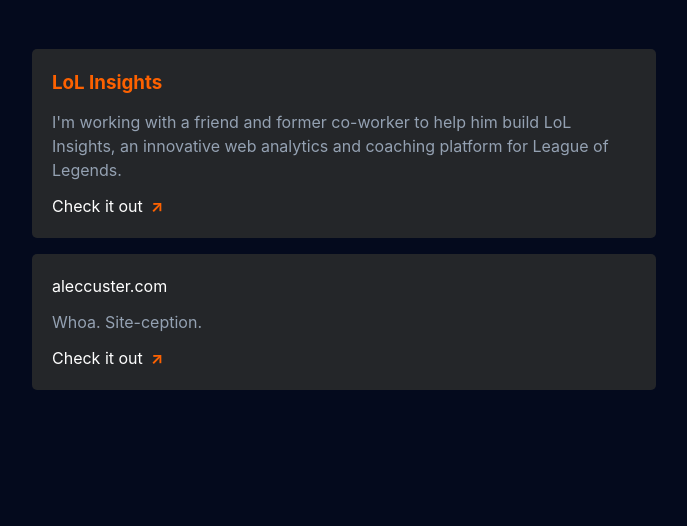
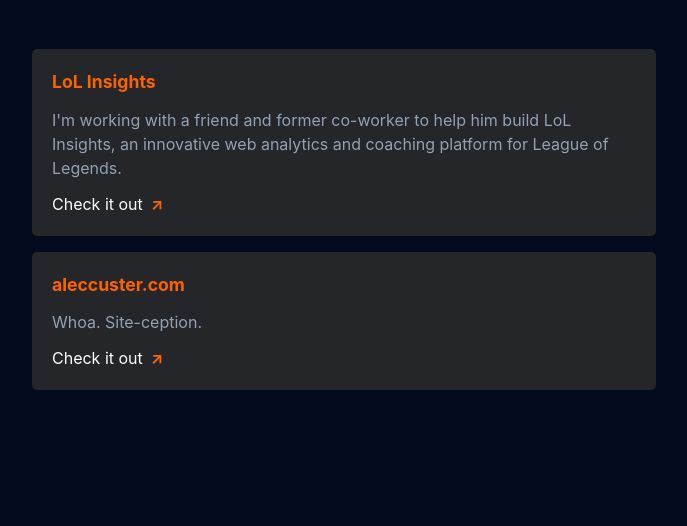
Before and after one commit to alechemy/aleccuster.com, a website: page src/projects.html in a window 1280 px wide. Shown: the part 220-746 px from the top of the page, without its empty margins (296-983 px from the left). Drawn offline with Linux system fonts and the light colour scheme; files whose address does not match are found by name.

Commit message:
tweaks to improve lighthouse score

```diff
--- a/package.json
+++ b/package.json
@@ -1,9 +1,9 @@
 {
-  "name": "aleccuster.com-mvp",
+  "name": "aleccuster.com",
   "version": "1.0.0",
   "description": "My lightweight, no-JS portfolio site.",
   "author": "Alec Custer",
-  "repository": "github:alechemy/aleccuster.com-mvp",
+  "repository": "github:alechemy/aleccuster.com",
   "scripts": {
     "build": "npm run clean && mkdir -p dist/static && npm run copy && npm run critical",
     "clean": "rm -rf dist",
--- a/src/projects.css
+++ b/src/projects.css
@@ -21,15 +21,15 @@
   width: fill-available;
 }
 
-section aside h3 {
-  margin: 0;
+section aside span:first-of-type {
+  font-size: 1.1em;
 }
 
 section aside p {
   color: var(--color-text-secondary);
 }
 
-section aside span a:first-of-type {
+section aside span:last-of-type a:first-of-type {
   color: var(--color-text);
   margin-right: 0.5rem;
   font-weight: normal;
--- a/src/projects.html
+++ b/src/projects.html
@@ -34,7 +34,7 @@
       <p>Here are some things I'm working on in my spare time.</p>
       <section>
         <aside>
-          <h3><a href="https://lolinsights.com" target="_blank" rel="noopener">LoL Insights</a></h3>
+          <span><a href="https://lolinsights.com" target="_blank" rel="noopener">LoL Insights</a></span>
           <p>I'm working with a friend and former co-worker to help him build LoL Insights, an innovative web analytics and coaching platform for League of Legends.</p>
           <span><a href="https://lolinsights.com" target="_blank" rel="noopener">Check it out</a><a href="https://lolinsights.com" target="_blank" rel="noopener">↗</a></span>
         </aside>
@@ -50,8 +50,9 @@
         <small
           >🦭 Made by Alec Custer (that's me).
           <a
-            href="https://github.com/alechemy/aleccuster.com-mvp"
+            href="https://github.com/alechemy/aleccuster.com"
             target="_blank"
+            rel="noopener"
           >
             <icon
               ><svg xmlns="http://www.w3.org/2000/svg" viewBox="0 0 24 24">
```
Also changed, not shown: src/about.html (+0 -1 lines), 1 other file.
